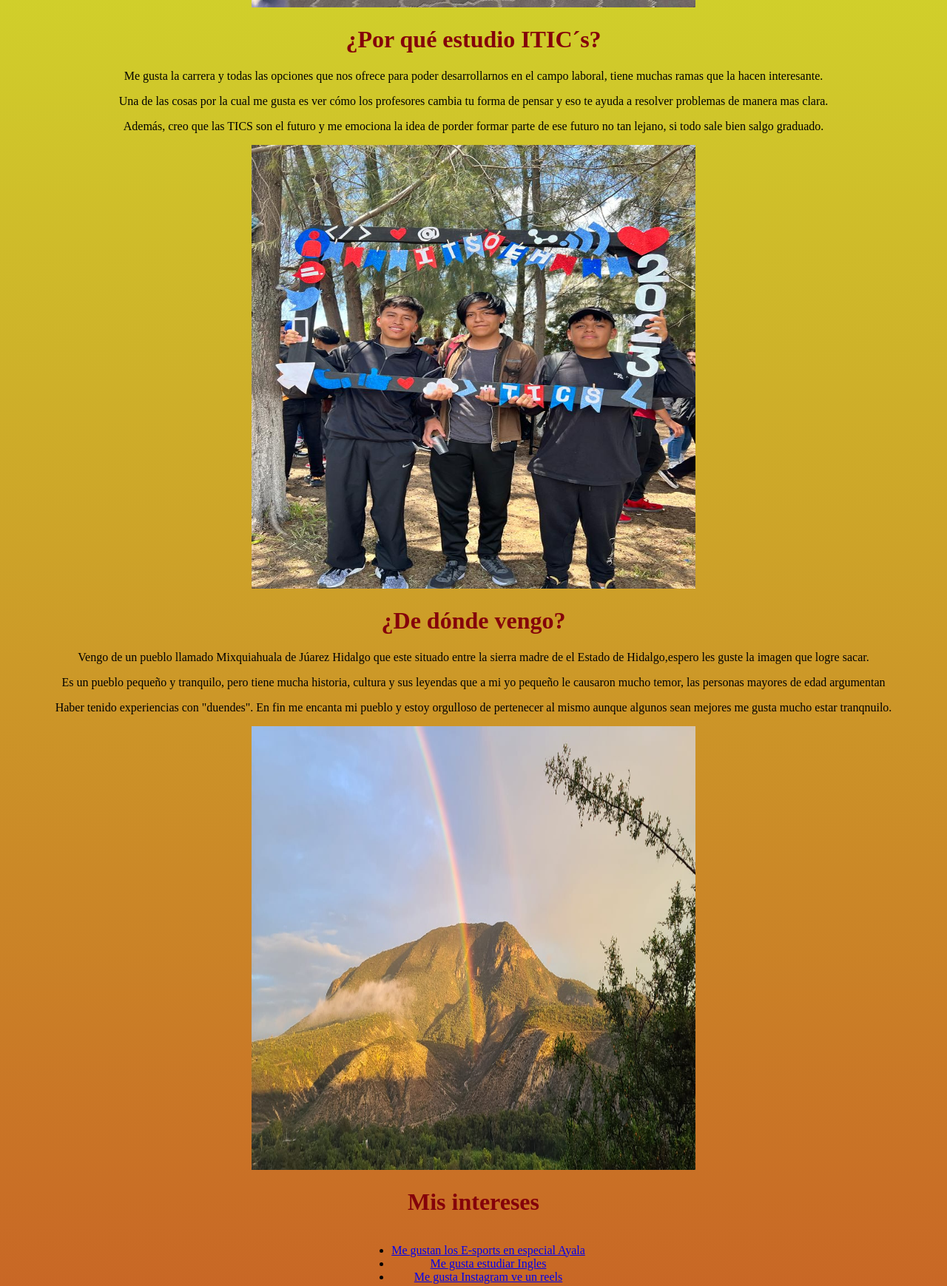
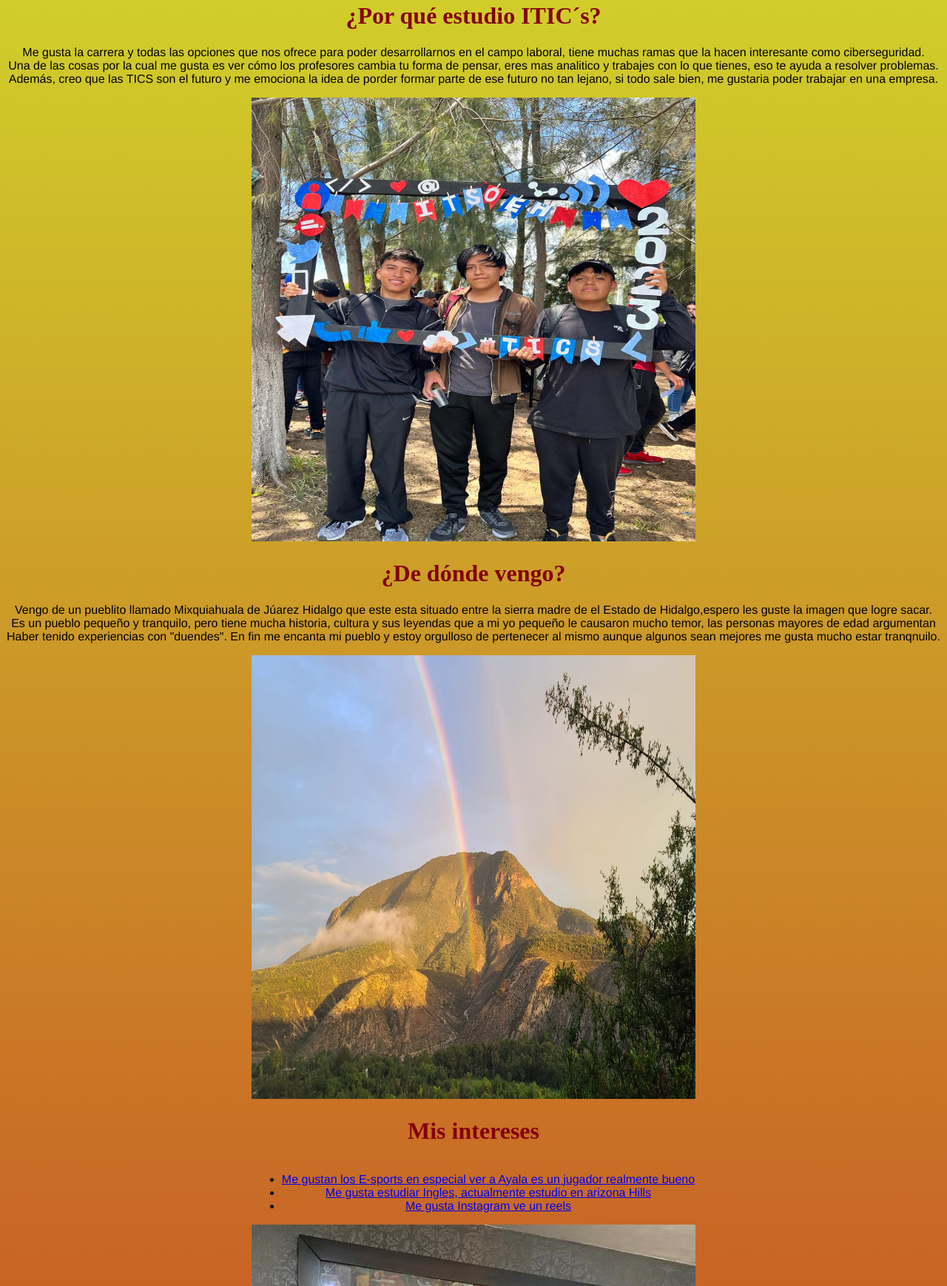
Before and after one commit to YaellCh/YaellCh.github.io, a plain HTML site: page index.html in a window 1280 px wide. Shown: the part 772-2511 px from the top of the page at 74% size. Drawn offline with Linux system fonts and the light colour scheme.

Commit message:
Agregar mejoras

```diff
--- a/index.html
+++ b/index.html
@@ -4,33 +4,33 @@
     <meta charset="UTF-8">
     <meta name="viewport" content="width=, initial-scale=1.0">
     <link rel="stylesheet" href="style.css">
-    <title>Mi primera pagina web</title>
+    <title>Mi primera pagina web Conectandose con GitHub</title>
 </head>
 <center>
 <body>
     <h1>¿Quién soy?</h1>
 
-    <p>Hola mi nombre es Yael, actualmente tengo 18 años, en este año ingrese a la universidad ITSOEH donde estudio la carrera de ITIC´s.</p>
-    <p>Una de las cosas por la cual entre es que apasiona la tecnología y la innovación. Creo que la tecnología tiene el poder de cambiar el mundo,</p>
-    <p>Ademas me encanta aprender cosas nuevas, soy una persona extrovertida y me encanta pasar tiempo con mis amigos y familiares.</p>
+    <p>Hola mi nombre es Yael Antonio Chávez Atanacio, actualmente tengo 18 años, en este año ingrese a la universidad ITSOEH donde estudio la carrera de ITIC´s.<br>
+    Una de las cosas por la cual entre es que apasiona la tecnología y la innovación. Creo que la tecnología tiene el poder de cambiar el mundo,<br>
+    Ademas me encanta aprender cosas nuevas, soy una persona extrovertida y me encanta pasar tiempo con mis amigos y familiares.</p>
 
     <img src="./imgs/imagen1.jpeg" alt="Imagen mia" >
 
 
     <h1>¿Por qué estudio ITIC´s?</h1>
 
-    <p>Me gusta la carrera y todas las opciones que nos ofrece para poder desarrollarnos en el campo laboral, tiene muchas ramas que la hacen interesante.</p>
-    <p>Una de las cosas por la cual me gusta es ver cómo los profesores cambia tu forma de pensar y eso te ayuda a resolver problemas de manera mas clara.</p>
-    <p>Además, creo que las TICS son el futuro y me emociona la idea de porder formar parte de ese futuro no tan lejano, si todo sale bien salgo graduado.</p>
+    <p>Me gusta la carrera y todas las opciones que nos ofrece para poder desarrollarnos en el campo laboral, tiene muchas ramas que la hacen interesante como ciberseguridad.<br>
+    Una de las cosas por la cual me gusta es ver cómo los profesores cambia tu forma de pensar, eres mas analitico y trabajes con lo que tienes, eso te ayuda a resolver problemas.<br>
+    Además, creo que las TICS son el futuro y me emociona la idea de porder formar parte de ese futuro no tan lejano, si todo sale bien, me gustaria poder trabajar en una empresa.</p>
 
     <img src="./imgs/tics.jpeg" alt="Mi bienvenida a la carrera" >
 
 
     <h1>¿De dónde vengo?</h1>
 
-    <p>Vengo de un pueblo llamado Mixquiahuala de Júarez Hidalgo que este situado entre la sierra madre de el Estado de Hidalgo,espero les guste la imagen que logre sacar. </p>
-    <p>Es un pueblo pequeño y tranquilo, pero tiene mucha historia, cultura y sus leyendas que a mi yo pequeño le causaron mucho temor, las personas mayores de edad argumentan</p>
-    <p>Haber tenido experiencias con "duendes". En fin me encanta mi pueblo y estoy orgulloso de pertenecer al mismo aunque algunos sean mejores me gusta mucho estar tranqnuilo.</p>
+    <p>Vengo de un pueblito llamado Mixquiahuala de Júarez Hidalgo que este esta situado entre la sierra madre de el Estado de Hidalgo,espero les guste la imagen que logre sacar. <br>
+    Es un pueblo pequeño y tranquilo, pero tiene mucha historia, cultura y sus leyendas que a mi yo pequeño le causaron mucho temor, las personas mayores de edad argumentan<br>
+    Haber tenido experiencias con "duendes". En fin me encanta mi pueblo y estoy orgulloso de pertenecer al mismo aunque algunos sean mejores me gusta mucho estar tranqnuilo.</p>
 
     <img src="./imgs/pueblito.jpeg" alt="El cerro del Elefante, Mixquiahuala" >
 
@@ -38,8 +38,8 @@
     <h1>Mis intereses</h1>
     <div class="container">
     <ul>
-        <li><a href="https://www.youtube.com/@AyalaPUBGM"> Me gustan los E-sports en especial Ayala </a></li>
-        <li><a href="https://www.facebook.com/EscuelaDeInglesArizonaHills">Me gusta estudiar Ingles </a></li>
+        <li><a href="https://www.youtube.com/@AyalaPUBGM"> Me gustan los E-sports en especial ver a Ayala es un jugador realmente bueno </a></li>
+        <li><a href="https://www.facebook.com/EscuelaDeInglesArizonaHills">Me gusta estudiar Ingles, actualmente estudio en arizona Hills </a></li>
         <li><a href="https://www.instagram.com/p/Cu6aTifuyw9/">Me gusta Instagram ve un reels</a></li>
     </ul>
     </div>
--- a/style.css
+++ b/style.css
@@ -3,13 +3,14 @@ body{
     align-items: center;
     background: rgb(195,34,34);
     background: linear-gradient(0deg, rgba(195,34,34,1) 6%, rgba(212,253,45,1) 100%);
+    font-size: 2.5;
+
 }
 h1{
-    size: 42px;
     color: #84020a;
 }
 p{
-    size: 28px;
+    font-family: 'Franklin Gothic Medium', 'Arial Narrow', Arial, sans-serif;
     color: rgb(0, 0, 0);
     text-align: center,justify;
 }
@@ -18,6 +19,7 @@ img{
     height: 600px;
 }
 .container {
+    font-family: 'Franklin Gothic Medium', 'Arial Narrow', Arial, sans-serif;
     display: flex;
     justify-content: center;
     align-items: center;
```
